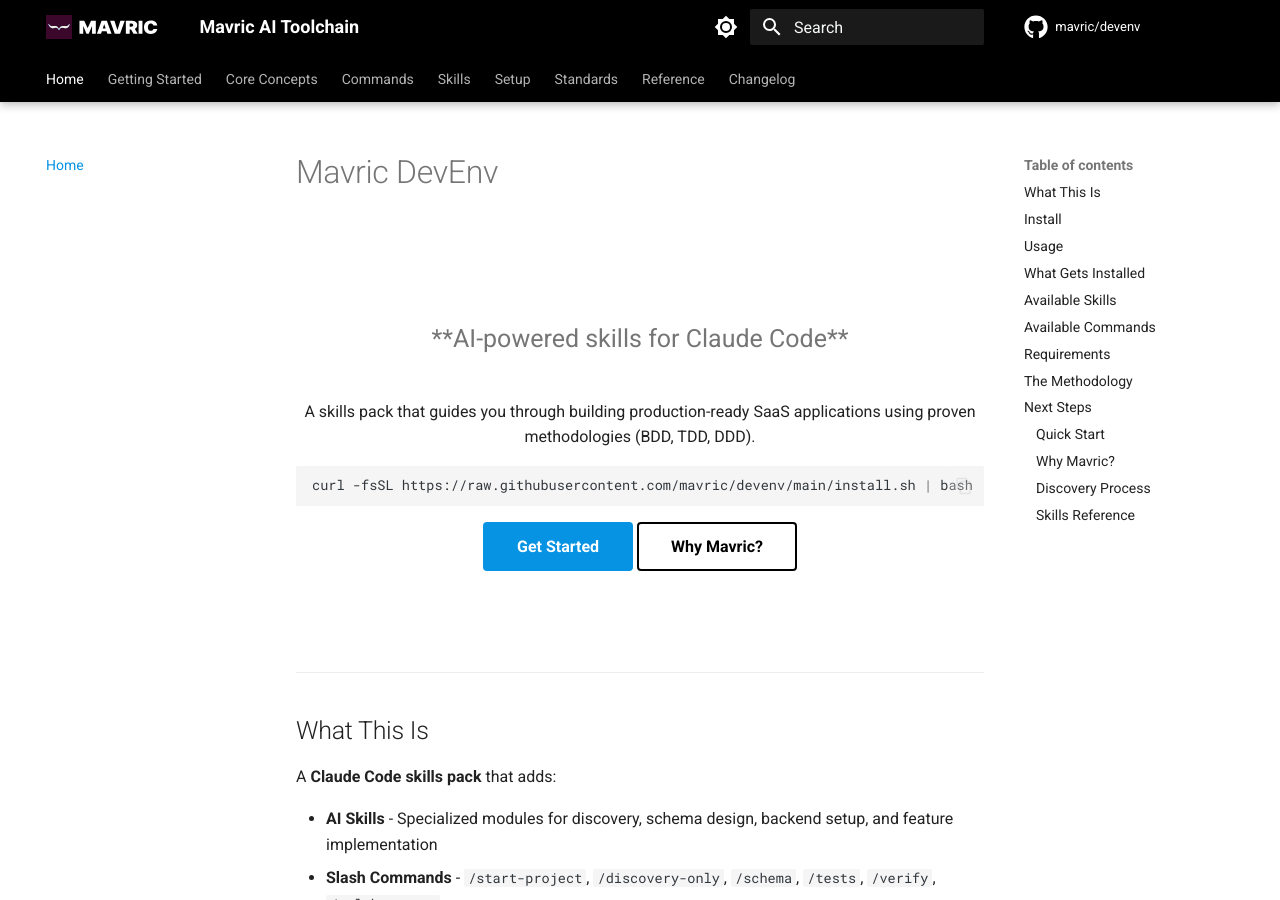
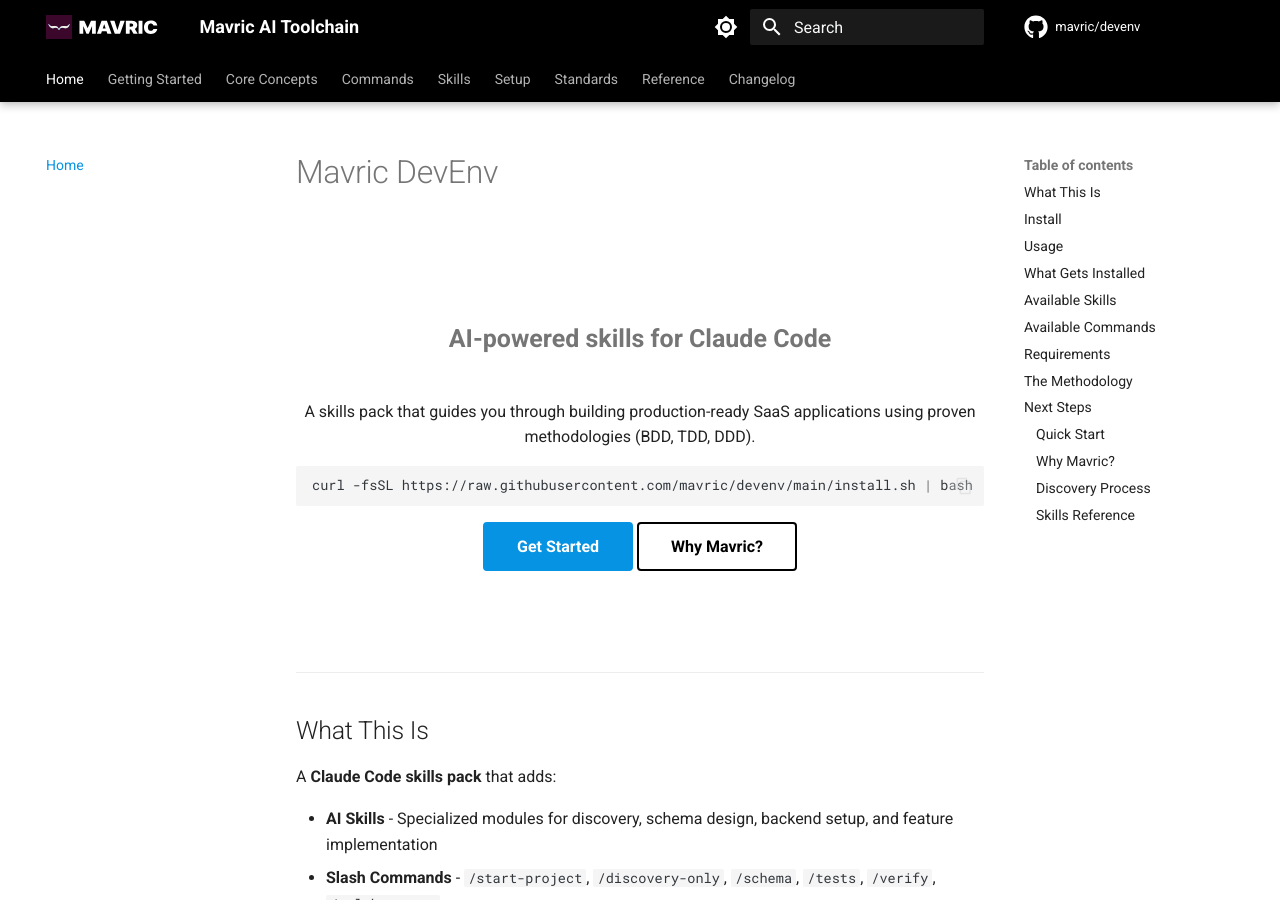
Before and after one commit to mavric/devenv, an MkDocs documentation site: the page built from docs/index.md, in a window 1280 px wide and 900 px high. Built offline with MkDocs 1.6.1 and Material for MkDocs 9.7.7, drawn with Linux system fonts in a browser that asks for light colours; comment, search, counter and statistics services are not loaded.

Commit message:
fix: use HTML strong tag for hero tagline rendering

```diff
--- a/docs/index.md
+++ b/docs/index.md
@@ -6,7 +6,7 @@ title: Home
 
 <div class="hero" markdown>
 
-<p class="tagline">**AI-powered skills for Claude Code**</p>
+<p class="tagline"><strong>AI-powered skills for Claude Code</strong></p>
 
 A skills pack that guides you through building production-ready SaaS applications using proven methodologies (BDD, TDD, DDD).
 
```
